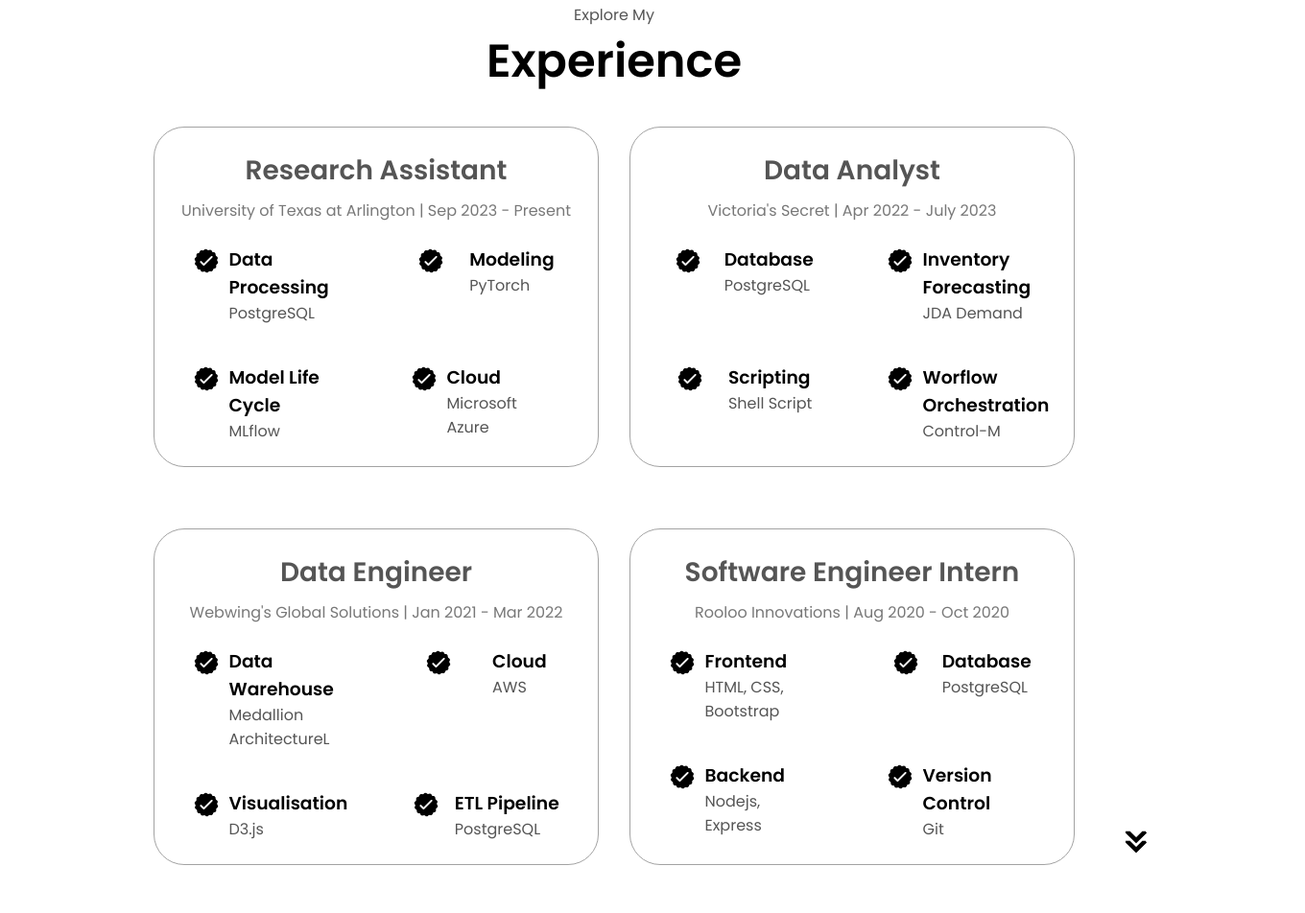
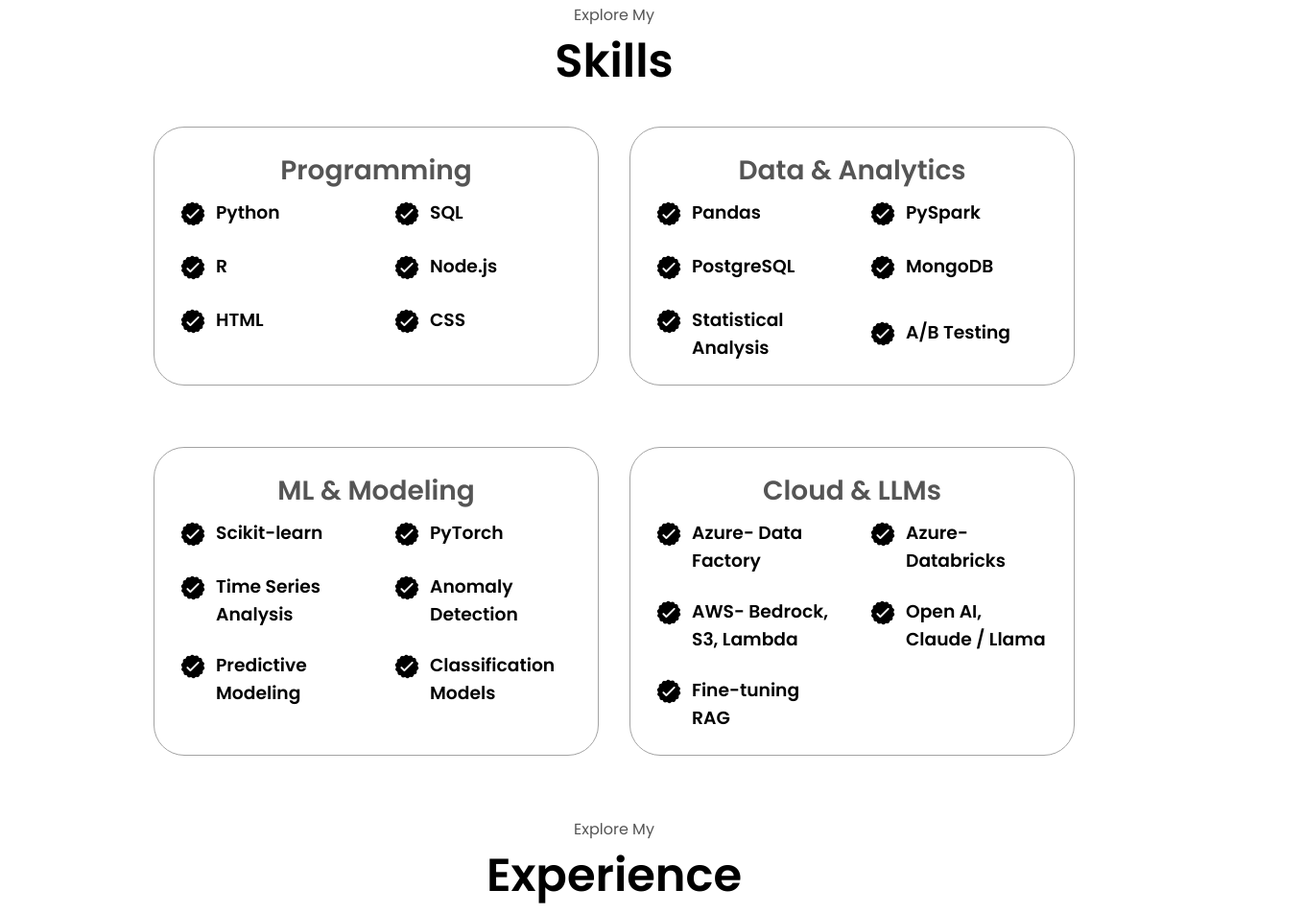
Before and after one commit to sukumar-govindraj/sukumar-govindraj.github.io, a plain HTML site: page index.html in a window 1280 px wide. Shown: the part 1693-2645 px from the top of the page at 96% size, 1360 px wide, since content can reach past the window. Drawn offline with Linux system fonts and the light colour scheme.

Commit message:
Adding Skills Section

```diff
--- a/index.html
+++ b/index.html
@@ -16,6 +16,7 @@
           <li><a href="#about">About</a></li>
           <li><a href="#experience">Experience</a></li>
           <li><a href="#projects">Projects</a></li>
+          <li><a href="#skills">Skills</a></li>
           <li><a href="#contact">Contact</a></li>
         </ul>
       </div>
@@ -117,6 +118,137 @@
         onclick="location.href='#experience'"
       />
     </section>
+    <section id="skills">
+      <p class="section__text__p1">Explore My</p>
+      <h1 class="title">Skills</h1>
+      <div class="experience-details-container">
+        <!-- first row -->
+        <div class="about-containers">
+          <!-- Programming Languages -->
+          <div class="details-container">
+            <h2 class="experience-sub-title">Programming</h2>
+            <div class="article-container">
+              <article>
+                <img src="./assets/checkmark.png" class="icon" alt="✓"/>
+                <div><h3>Python</h3></div>
+              </article>
+              <article>
+                <img src="./assets/checkmark.png" class="icon" alt="✓"/>
+                <div><h3>SQL</h3></div>
+              </article>
+              <article>
+                <img src="./assets/checkmark.png" class="icon" alt="✓"/>
+                <div><h3>R</h3></div>
+              </article>
+              <article>
+                <img src="./assets/checkmark.png" class="icon" alt="✓"/>
+                <div><h3>Node.js</h3></div>
+              </article>
+              <article>
+                <img src="./assets/checkmark.png" class="icon" alt="✓"/>
+                <div><h3>HTML</h3></div>
+              </article>
+              <article>
+                <img src="./assets/checkmark.png" class="icon" alt="✓"/>
+                <div><h3>CSS</h3></div>
+              </article>
+            </div>
+          </div>
+          <!-- Data & Analytics -->
+          <div class="details-container">
+            <h2 class="experience-sub-title">Data & Analytics</h2>
+            <div class="article-container">
+              <article>
+                <img src="./assets/checkmark.png" class="icon" alt="✓"/>
+                <div><h3>Pandas</h3></div>
+              </article>
+              <article>
+                <img src="./assets/checkmark.png" class="icon" alt="✓"/>
+                <div><h3>PySpark</h3></div>
+              </article>
+              <article>
+                <img src="./assets/checkmark.png" class="icon" alt="✓"/>
+                <div><h3>PostgreSQL</h3></div>
+              </article>
+              <article>
+                <img src="./assets/checkmark.png" class="icon" alt="✓"/>
+                <div><h3>MongoDB</h3></div>
+              </article>
+              <article>
+                <img src="./assets/checkmark.png" class="icon" alt="✓"/>
+                <div><h3>Statistical Analysis</h3></div>
+              </article>
+              <article>
+                <img src="./assets/checkmark.png" class="icon" alt="✓"/>
+                <div><h3>A/B Testing</h3></div>
+              </article>
+            </div>
+          </div>
+        </div>
+        <!-- second row -->
+        <div class="about-containers">
+          <!-- ML & Modeling -->
+          <div class="details-container">
+            <h2 class="experience-sub-title">ML & Modeling</h2>
+            <div class="article-container">
+              <article>
+                <img src="./assets/checkmark.png" class="icon" alt="✓"/>
+                <div><h3>Scikit-learn</h3></div>
+              </article>
+              <article>
+                <img src="./assets/checkmark.png" class="icon" alt="✓"/>
+                <div><h3>PyTorch</h3></div>
+              </article>
+              <article>
+                <img src="./assets/checkmark.png" class="icon" alt="✓"/>
+                <div><h3>Time Series Analysis</h3></div>
+              </article>
+              <article>
+                <img src="./assets/checkmark.png" class="icon" alt="✓"/>
+                <div><h3>Anomaly Detection</h3></div>
+              </article>
+              <article>
+                <img src="./assets/checkmark.png" class="icon" alt="✓"/>
+                <div><h3>Predictive Modeling</h3></div>
+              </article>
+              <article>
+                <img src="./assets/checkmark.png" class="icon" alt="✓"/>
+                <div><h3>Classification Models</h3></div>
+              </article>
+            </div>
+          </div>
+          <!-- Cloud & LLMs -->
+          <div class="details-container">
+            <h2 class="experience-sub-title">Cloud & LLMs</h2>
+            <div class="article-container">
+
+              <article>
+                <img src="./assets/checkmark.png" class="icon" alt="✓"/>
+                <div><h3>Azure- Data Factory</h3></div>
+              </article>
+
+              <article>
+                <img src="./assets/checkmark.png" class="icon" alt="✓"/>
+                <div><h3>Azure- Databricks</h3></div>
+              </article>
+              <article>
+                <img src="./assets/checkmark.png" class="icon" alt="✓"/>
+                <div><h3>AWS- Bedrock, S3, Lambda</h3></div>
+              </article>
+              <article>
+                <img src="./assets/checkmark.png" class="icon" alt="✓"/>
+                <div><h3>Open AI, Claude / Llama</h3></div>
+              </article>
+              <article>
+                <img src="./assets/checkmark.png" class="icon" alt="✓"/>
+                <div><h3>Fine-tuning RAG</h3></div>
+              </article>
+            </div>
+          </div>
+        </div>
+      </div>
+      <img src="./assets/arrow.png" class="icon arrow" alt="→" onclick="location.href='#experience'"/>
+    </section>
     <section id="experience">
       <p class="section__text__p1">Explore My</p>
       <h1 class="title">Experience</h1>
@@ -205,7 +337,7 @@
                 <img src="./assets/checkmark.png" alt="Experience icon" class="icon" />
                 <div>
                   <h3>Data Warehouse</h3>
-                  <p>Medallion ArchitectureL</p>
+                  <p>Medallion Architecture</p>
                 </div>
               </article>
               <article>
@@ -398,6 +530,8 @@
         onclick="location.href='#contact'"
       />
     </section>
+
+
     <section id="contact">
       <p class="section__text__p1">Get in Touch</p>
       <h1 class="title">Contact Me</h1>
--- a/style.css
+++ b/style.css
@@ -462,3 +462,17 @@
   object-fit: cover;     /* crop/zoom to fill the box */
   border-radius: 1rem;   /* soften the corners */
 }
+
+#skills .article-container {
+  display: grid;
+  grid-template-columns: repeat(2, 1fr);
+  gap: 1.5rem 2rem;        /* vertical and horizontal gaps */
+  align-items: center;     /* vertically center each icon+text */
+  justify-items: start;    /* left-align the contents in each cell */
+}
+
+/* Allow your <article> to size itself instead of fixed 10rem */
+#skills article {
+  width: auto;
+  justify-content: flex-start;
+}
```
